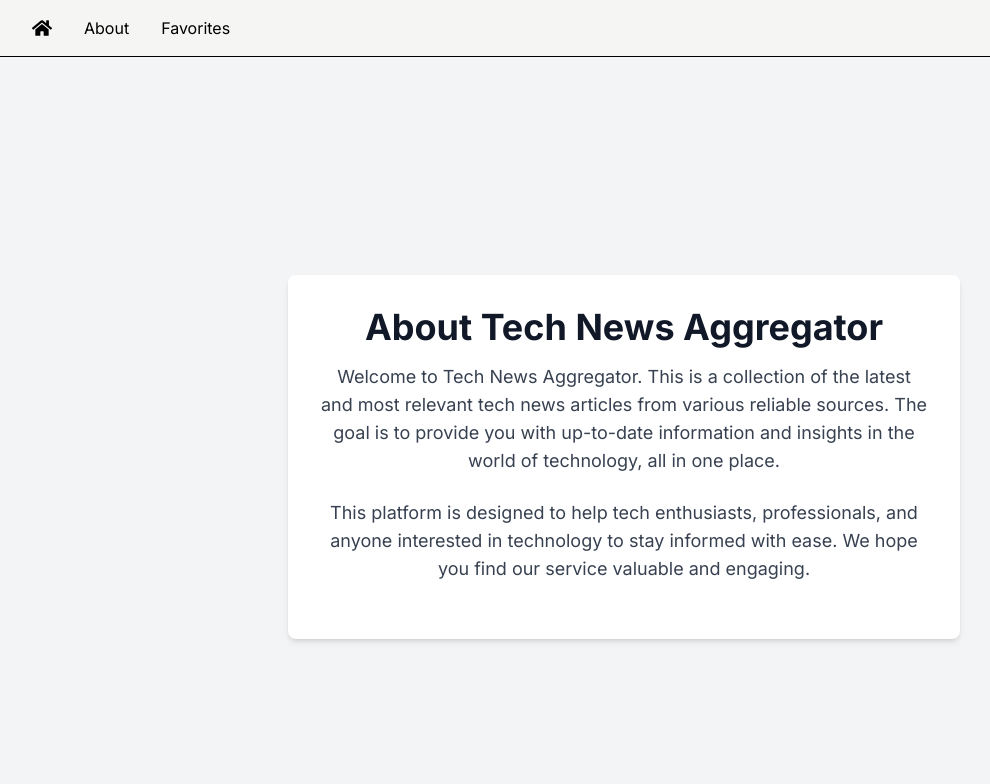
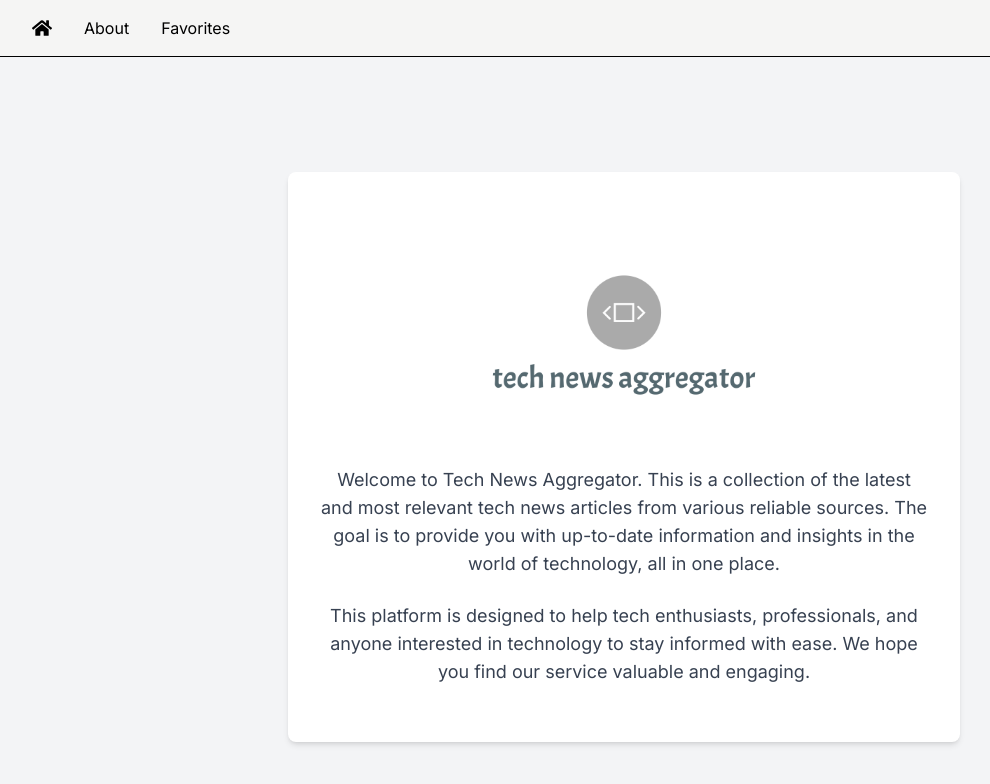
Before and after one commit to camziny/article-app, a Next.js app: page /about in a window 1280 px wide. Shown: the top 784 px of the page, without its empty margins (16-1006 px from the left). Built offline with nearby package versions, Linux system fonts and the light colour scheme.

Commit message:
Add logo
- add logo to home page
- add logo to about page

```diff
--- a/src/app/about/page.tsx
+++ b/src/app/about/page.tsx
@@ -1,5 +1,7 @@
 import React from "react";
 import Head from "next/head";
+import Image from "next/image";
+import techNews from "../../data/images/techNews.png";
 
 const AboutPage: React.FC = () => {
   return (
@@ -13,9 +15,14 @@ const AboutPage: React.FC = () => {
       </Head>
       <div className="container mx-auto p-6 bg-gray-100 min-h-screen flex flex-col items-center justify-center">
         <div className="w-full max-w-2xl bg-white rounded-lg shadow-md p-8 text-center">
-          <h1 className="text-4xl font-bold mb-4 text-gray-900">
-            About Tech News Aggregator
-          </h1>
+          <div className="flex justify-center">
+            <Image
+              src={techNews}
+              alt="tech news logo"
+              width={350}
+              height={350}
+            />
+          </div>
           <p className="text-lg text-gray-700 mb-6">
             Welcome to Tech News Aggregator. This is a collection of the latest
             and most relevant tech news articles from various reliable sources.
--- a/src/components/ArticleList.tsx
+++ b/src/components/ArticleList.tsx
@@ -1,6 +1,8 @@
 import React from "react";
 import { getAllArticles } from "@/app/lib/fetchData";
 import SearchAndSortArticles from "./SearchAndSortArticle";
+import Image from "next/image";
+import techNews from "../data/images/techNews.png";
 
 interface ArticleListProps {
   searchParams: { [key: string]: string | string[] | undefined };
@@ -42,9 +44,9 @@ const ArticleList: React.FC<ArticleListProps> = async ({ searchParams }) => {
 
   return (
     <div className="container mx-auto p-4 md:px-8" data-test-id="article-list">
-      <h1 className="text-3xl font-bold text-gray-800 mb-6">
-        Tech News Aggregator
-      </h1>
+      <div className="flex justify-center mb-8">
+        <Image src={techNews} alt="tech news logo" width={350} height={350} />
+      </div>
       <SearchAndSortArticles articles={articles} searchParams={searchParams} />
     </div>
   );
```
Also changed, not shown: src/data/images/techNews.png (added).
